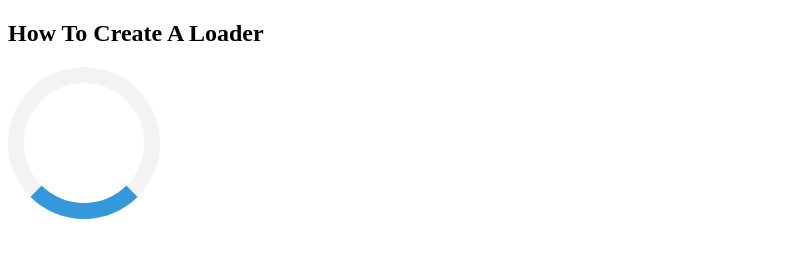
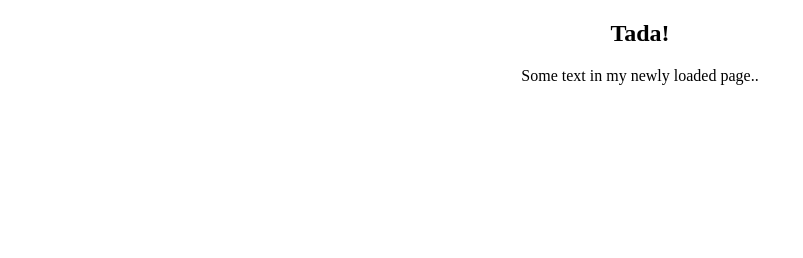
Before and after one commit to kailinwng/NBA_Statistics, a plain HTML site: page index.html in a window 1280 px wide. Shown: the whole page, without its empty margins (0-803 px from the left). Drawn offline with Linux system fonts and the light colour scheme.

Commit message:
Update index.html

```diff
--- a/index.html
+++ b/index.html
@@ -1,20 +1,25 @@
 <!DOCTYPE html>
 <html>
 <head>
-<meta http-equiv="refresh" content="5; URL=https://public.tableau.com/app/profile/kai.lin.wong/viz/Assignment1_15990557149430/Dashboard2/" />
+<meta http-equiv="refresh" content="URL=https://public.tableau.com/app/profile/kai.lin.wong/viz/Assignment1_15990557149430/Dashboard2/" />
 <meta name="viewport" content="width=device-width, initial-scale=1">
 <style>
-.loader {
+/* Center the loader */
+#loader {
+  position: absolute;
+  left: 50%;
+  top: 50%;
+  z-index: 1;
+  width: 120px;
+  height: 120px;
+  margin: -76px 0 0 -76px;
   border: 16px solid #f3f3f3;
   border-radius: 50%;
   border-top: 16px solid #3498db;
-  width: 120px;
-  height: 120px;
-  -webkit-animation: spin 2s linear infinite; /* Safari */
+  -webkit-animation: spin 2s linear infinite;
   animation: spin 2s linear infinite;
 }
 
-/* Safari */
 @-webkit-keyframes spin {
   0% { -webkit-transform: rotate(0deg); }
   100% { -webkit-transform: rotate(360deg); }
@@ -24,13 +29,53 @@
   0% { transform: rotate(0deg); }
   100% { transform: rotate(360deg); }
 }
+
+/* Add animation to "page content" */
+.animate-bottom {
+  position: relative;
+  -webkit-animation-name: animatebottom;
+  -webkit-animation-duration: 1s;
+  animation-name: animatebottom;
+  animation-duration: 1s
+}
+
+@-webkit-keyframes animatebottom {
+  from { bottom:-100px; opacity:0 }
+  to { bottom:0px; opacity:1 }
+}
+
+@keyframes animatebottom {
+  from{ bottom:-100px; opacity:0 }
+  to{ bottom:0; opacity:1 }
+}
+
+#myDiv {
+  display: none;
+  text-align: center;
+}
 </style>
 </head>
-<body>
+<body onload="myFunction()" style="margin:0;">
 
-<h2>How To Create A Loader</h2>
+<div id="loader"></div>
 
-<div class="loader"></div>
+<div style="display:none;" id="myDiv" class="animate-bottom">
+  <h2>Tada!</h2>
+  <p>Some text in my newly loaded page..</p>
+</div>
+
+<script>
+var myVar;
+
+function myFunction() {
+  myVar = setTimeout(showPage, 3000);
+}
+
+function showPage() {
+  document.getElementById("loader").style.display = "none";
+  document.getElementById("myDiv").style.display = "block";
+}
+</script>
 
 </body>
 </html>
```
